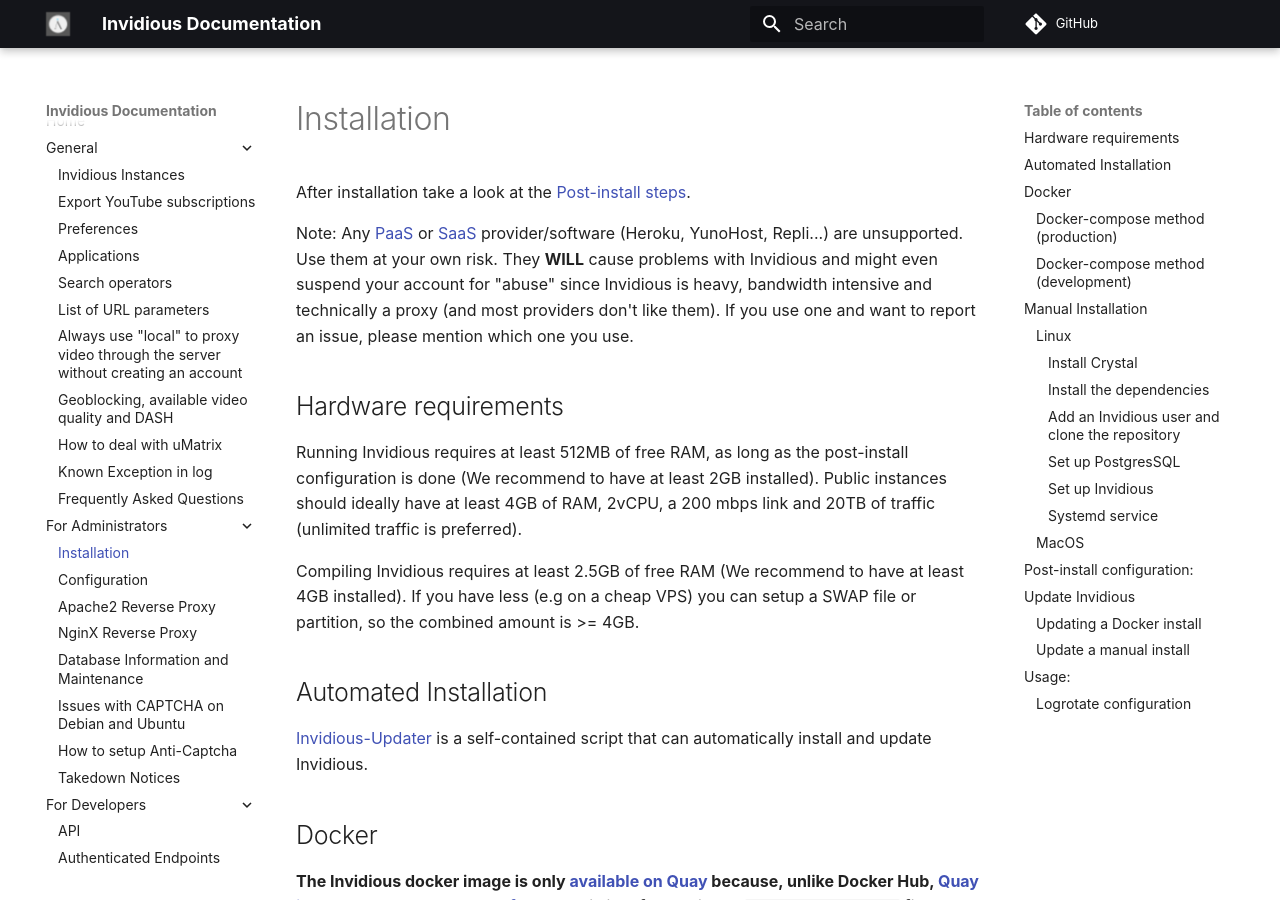
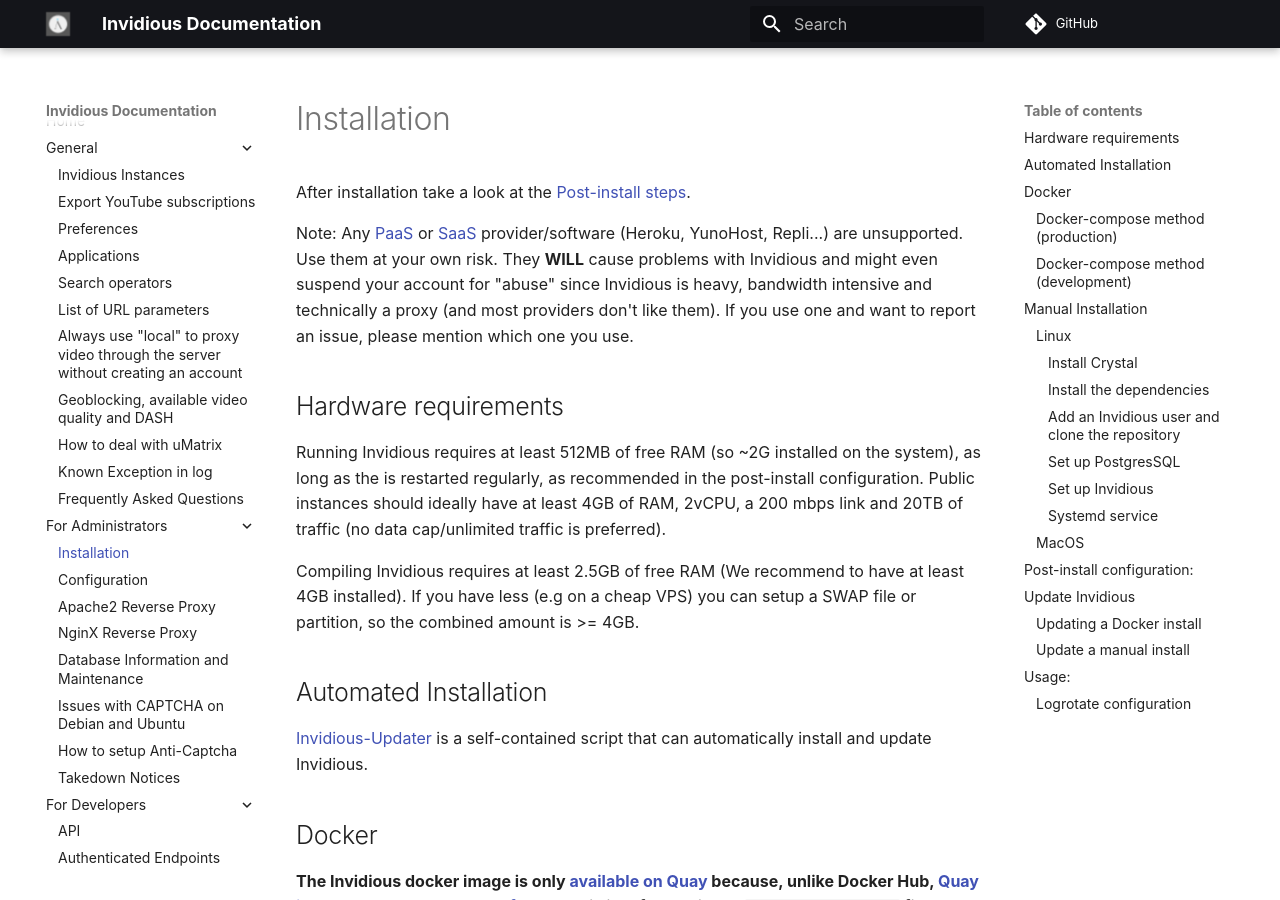
Before and after one commit to iv-org/documentation, an MkDocs documentation site: the page built from docs/installation.md, in a window 1280 px wide and 900 px high. Built offline with MkDocs 1.6.1 and Material for MkDocs 9.7.7, drawn with Linux system fonts in a browser that asks for light colours; comment, search, counter and statistics services are not loaded.

Commit message:
Apply suggestions

```diff
--- a/docs/installation.md
+++ b/docs/installation.md
@@ -7,7 +7,7 @@
 
 ## Hardware requirements
 
-Running Invidious requires at least 512MB of free RAM, as long as the post-install configuration is done (We recommend to have at least 2GB installed). Public instances should ideally have at least 4GB of RAM, 2vCPU, a 200 mbps link and 20TB of traffic (unlimited traffic is preferred).
+Running Invidious requires at least 512MB of free RAM (so ~2G installed on the system), as long as the is restarted regularly, as recommended in the post-install configuration. Public instances should ideally have at least 4GB of RAM, 2vCPU, a 200 mbps link and 20TB of traffic (no data cap/unlimited traffic is preferred).
 
 Compiling Invidious requires at least 2.5GB of free RAM (We recommend to have at least 4GB installed).
 If you have less (e.g on a cheap VPS) you can setup a SWAP file or partition, so the combined amount is >= 4GB.
```
